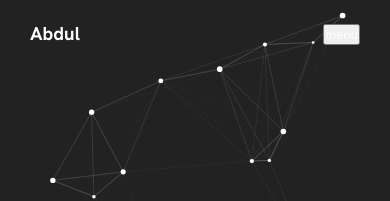
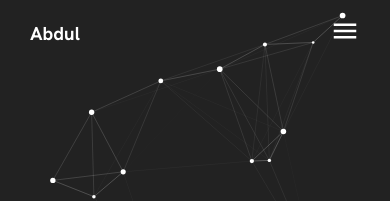
Before and after one commit to ImExtraPolite3/inspiration-tab, a React (Vite) app: page / in a window 390 px wide. Shown: the top 201 px of the page. Built offline with nearby package versions, Linux system fonts and the light colour scheme.

Commit message:
add menu svg aand add to page

```diff
--- a/src/Components/NavBar.jsx
+++ b/src/Components/NavBar.jsx
@@ -23,7 +23,7 @@ export default function NavBar({ onClick, clickMenu, showMenu }) {
         <h3>Abdul</h3>
       </div>
       <div className="menu">
-        <button onClick={clickMenu}>menu</button>
+        <img src="menu.svg" alt="" onClick={clickMenu} />
       </div>
       <div className="nav-buttons" style={{ display: showMenu }}>
         <ul>
--- a/src/index.css
+++ b/src/index.css
@@ -180,6 +180,7 @@ nav {
   }
 
   .menu {
+    width: 30px;
     display: block;
   }
 
```
Also changed, not shown: public/menu.svg (added).
